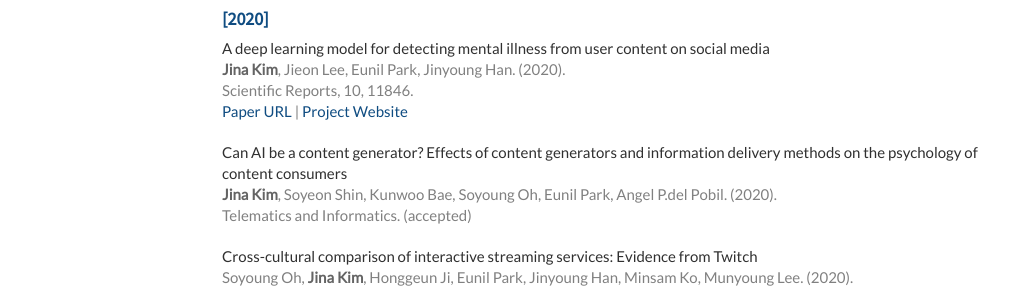
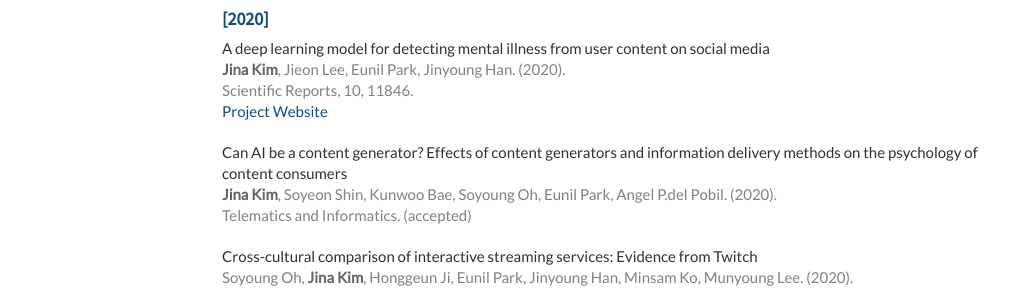
Before and after one commit to Jina-Kim/Jina-Kim.github.io, a Jekyll site: the page built from index.html, in a window 1280 px wide. Shown: the part 516-806 px from the top of the page, without its empty margins (138-1150 px from the left). Built offline with Jekyll 4.4.1, drawn with Linux system fonts in a browser that asks for light colours; nearby versions of some CDN libraries; the list of posts is cut into pages by our own code.

Commit message:
Update papers/20srep-mental.html

```diff
--- a/_includes/publications.html
+++ b/_includes/publications.html
@@ -8,7 +8,7 @@
             A deep learning model for detecting mental illness from user content on social media<br/>
             <span> <em>Jina Kim</em>, Jieon Lee, Eunil Park, Jinyoung Han. (2020).</span><br/>
             <span>Scientific Reports, 10, 11846.</span><br/>
-            <span><a href="https://rdcu.be/b5EEa" class="paper_link">Paper URL</a> | <a href="{{site.baseurl}}/dataset/20srep-mental" class="paper_link">Project Website</a></span>
+            <span><a href="{{site.baseurl}}/dataset/20srep-mental" class="paper_link">Project Website</a></span>
         </header>
     </article>
 
```
